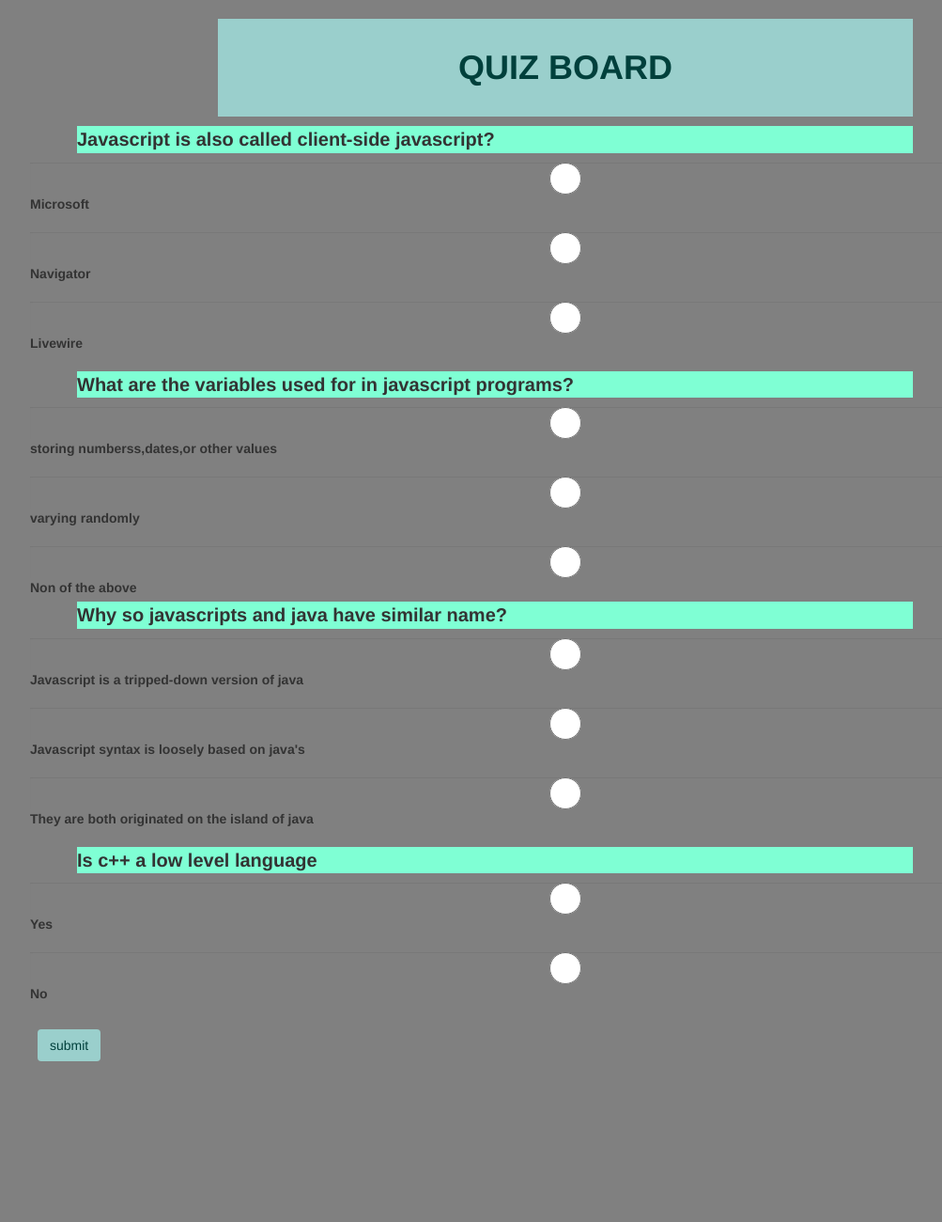
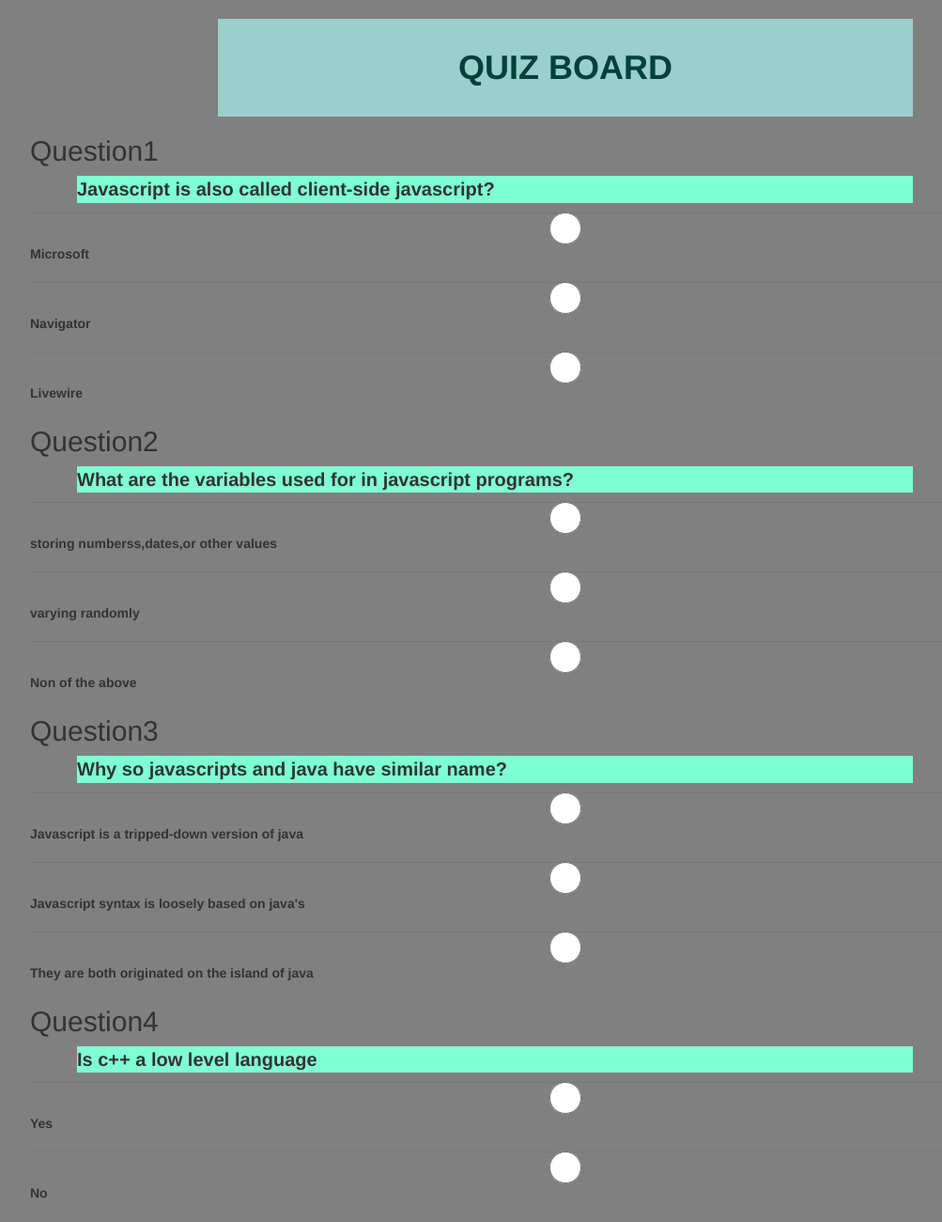
Before and after one commit to Gahozipauline/Quiz-Board-Project, a plain HTML site: page index.html in a window 1280 px wide. Shown: the top 1300 px of the page at 94% size, without its empty margins (38-1041 px from the left). Before the commit the page ends 1129 px from the top, so only its background shows below. Drawn offline with nearby package versions, Linux system fonts and the light colour scheme; files that its build step writes are made by us from their sources.

Commit message:
index.html

```diff
--- a/index.html
+++ b/index.html
@@ -12,6 +12,7 @@
             <h1>QUIZ BOARD</h1>
            <div id="Quiz">
                <form>
+                  <h2>Question1</h2>
                <p><strong>Javascript is also called client-side javascript?</strong></p>
                <div class="form-group">
                 <input  id="Answer1" class="form-control" type="radio" >
@@ -25,6 +26,7 @@
                    <input id="Answer1" class="form-control" type="radio">
                    <label for="Answer1">Livewire</label>
                 </div>
+                <h2>Question2</h2>
                 <p><strong>What are the variables used for in javascript programs?</strong></p>
                 <div class="form-group">
                    <input id="Answer2" class="form-control" type="radio">
@@ -37,6 +39,7 @@
                 <div class="form-group">
                    <input id="Answer2" class="form-control" type="radio">
                    <label for="Answer2">Non of the above</label>
+                   <h2>Question3</h2>
                 <p><strong>Why so javascripts and java have similar name?</strong></p>
                 <div class="form-group">
                   <input id="Answer3" class="form-control" type="radio">
@@ -50,6 +53,7 @@
                    <input id="Answer3" class="form-control" type="radio">
                    <label for="Answer3">They are both originated on the island of java </label>
                 </div>
+                <h2>Question4</h2>
                 <p><strong>Is c++ a low level language</strong></p>
                 <div class="form-group">
                  <input id="Answer4" class="form-control" type="radio">
--- a/js/scripts.js
+++ b/js/scripts.js
@@ -8,6 +8,8 @@
                 var userInput = $("input#" + Quiz).val();
                 $("." + Quiz).text(userInput);
               });
+             var Quiz= $("#Answer-showing").toggle();
+             var Quiz=$("#Answer-hidden").toggle();
                event.preventDefault();
             });
           });
```
